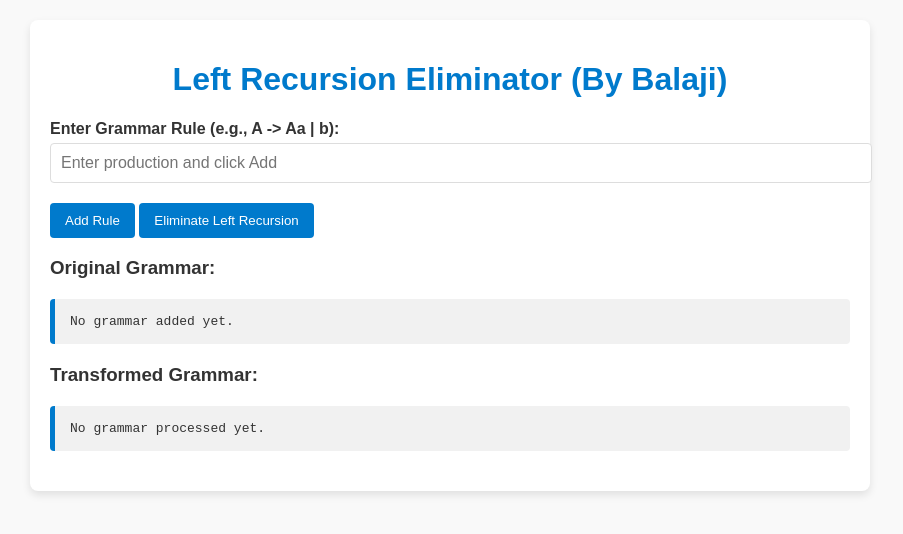
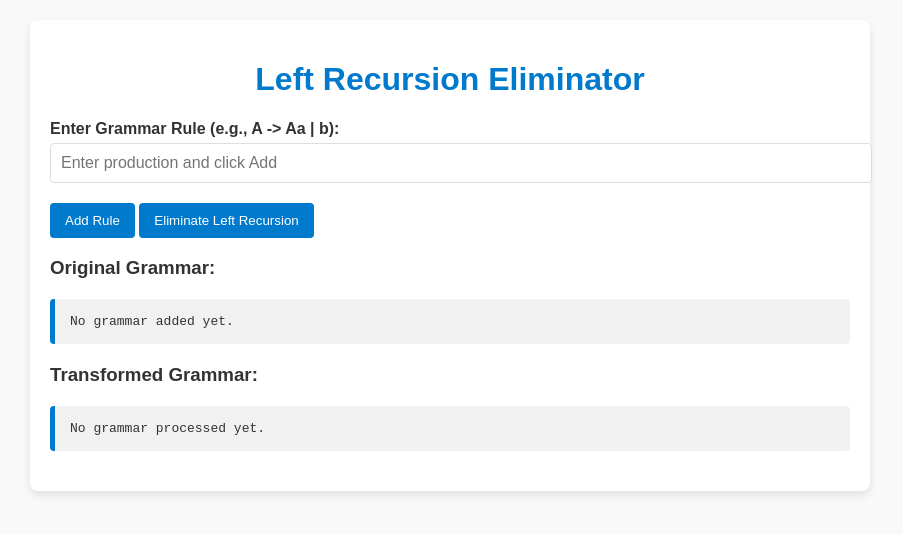
Before and after one commit to Himanshuraj677/toc-project, a plain HTML site: page index.html in a window 1280 px wide. Shown: the whole page, without its empty margins (190-1093 px from the left). Drawn offline with Linux system fonts and the light colour scheme.

Commit message:
Update index.html

```diff
--- a/index.html
+++ b/index.html
@@ -70,7 +70,7 @@
 </head>
 <body>
   <div class="container">
-    <h1>Left Recursion Eliminator<span> (By Balaji)</span></h1>
+    <h1>Left Recursion Eliminator</h1>
     <div class="form-group">
       <label for="grammarInput">Enter Grammar Rule (e.g., A -> Aa | b):</label>
       <input type="text" id="grammarInput" placeholder="Enter production and click Add">
```
